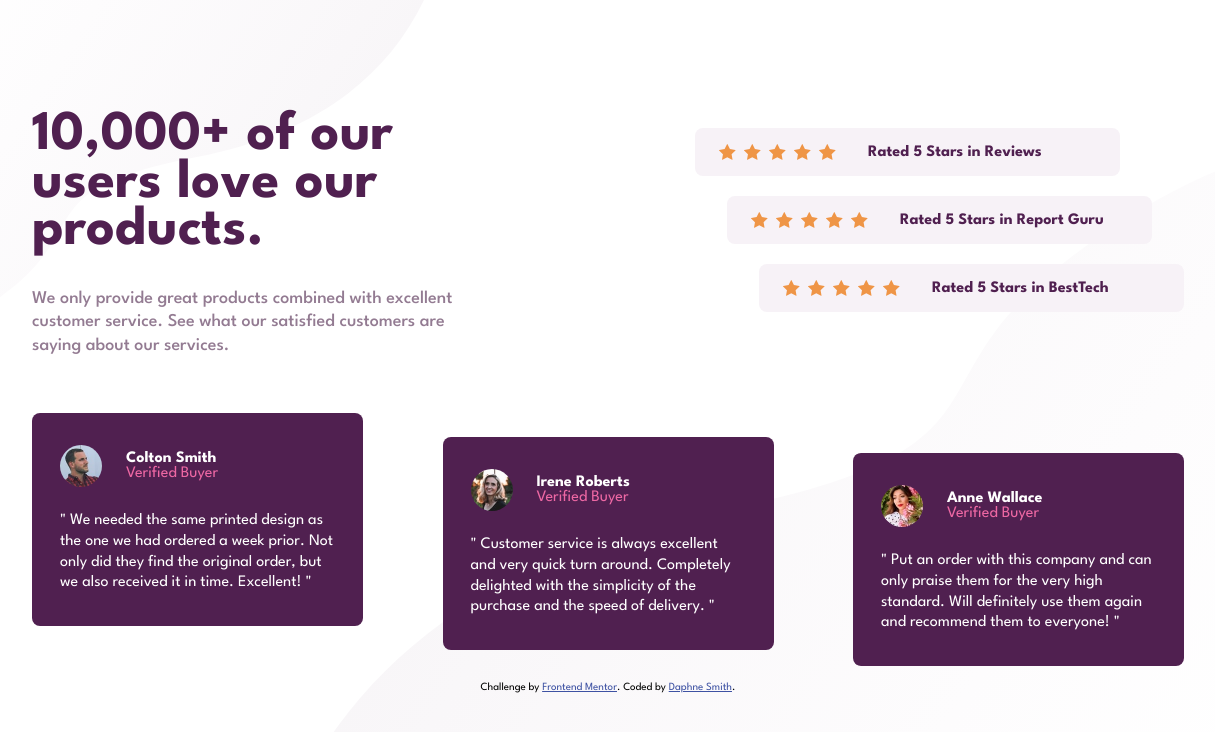
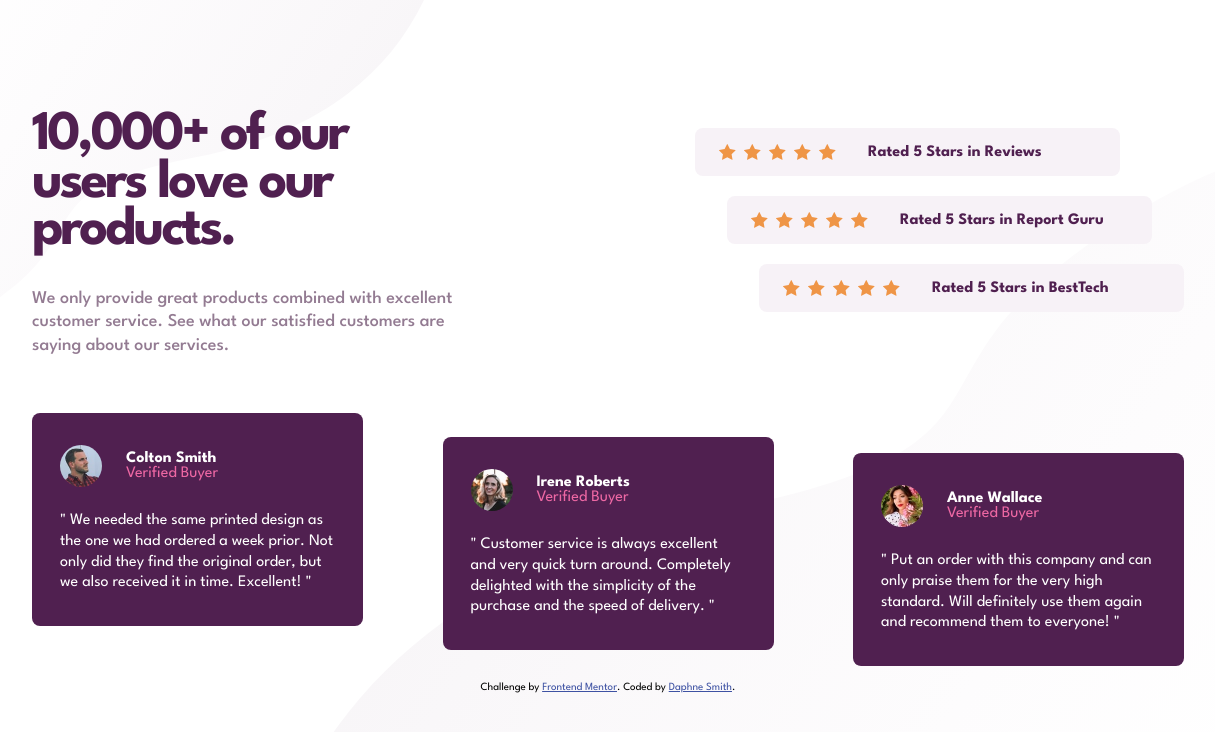
Before and after one commit to Daphne816/Social-Proof-Section, a plain HTML site: page index.html in a window 1536 px wide. Shown: the whole page, without its empty margins (160-1375 px from the left). Drawn offline with Linux system fonts and the light colour scheme.

Commit message:
Update style.css

```diff
--- a/style.css
+++ b/style.css
@@ -135,7 +135,7 @@ footer {margin-block: .5rem;}
         text-align: left;
         font-size: 3.5rem;
         line-height: 85%;
-        letter-spacing: .3px;}
+        letter-spacing: -3px;}
 
     div#stats {margin-left: auto;
                 width: fit-content;
```
